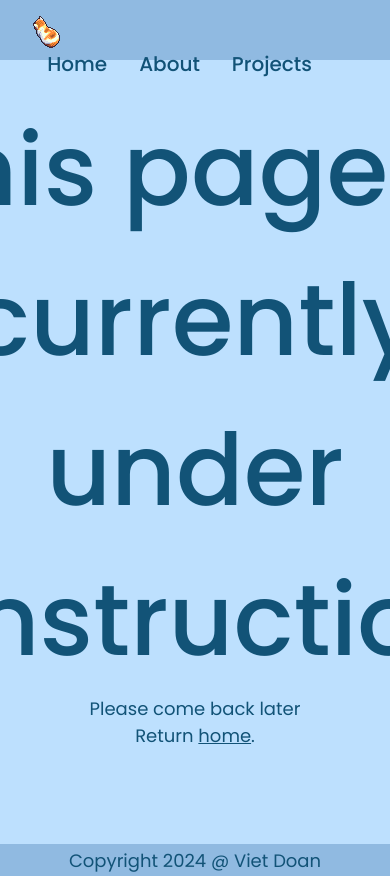
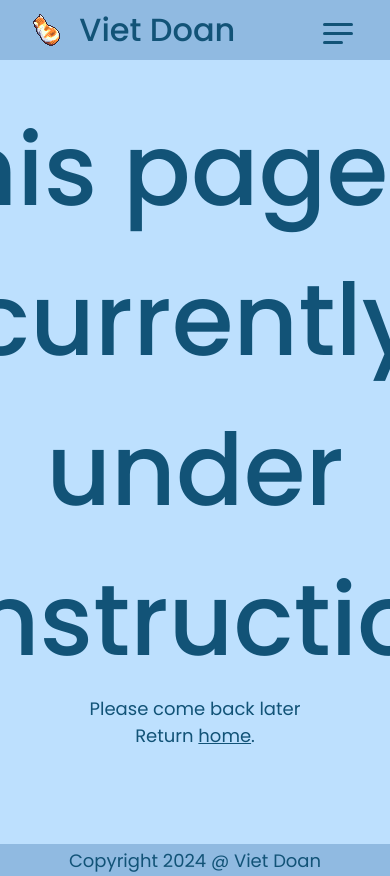
Before and after one commit to viet-doan/web.vietdoan.v2, a React (Create React App) app: page /contact in a window 390 px wide. Built offline with nearby package versions, Linux system fonts and the light colour scheme.

Commit message:
Add Responsive Navigation Menu

```diff
--- a/src/css/main.css
+++ b/src/css/main.css
@@ -52,9 +52,8 @@ p { font-size: 18px;}
 .nav-btn {
   color: #fff !important;
   background: #276e97;
-  font-size: 20px;
   font-weight: 500 !important;
-  padding: 8px 24px;
+  padding: 6px 18px;
   border: none;
   border-radius: 10px;
 }
@@ -66,8 +65,6 @@ p { font-size: 18px;}
   font-size: 18px;
   color: #ff8c00;
   border-radius: 10px;
-  /* background: #276e97; */
-  /* background: #fa8532; */
 }
 .nav-btn:hover,
 .btn-general:hover {
@@ -114,11 +111,13 @@ p { font-size: 18px;}
   font-size: 32px;
 }
 .nav-left {
-  justify-self: flex-start;
-  justify-content: flex-end !important;
+  justify-self: flex-end;
   position: relative;
   left: 8vw;
   height: 40px;
+  width: 100%;
+  display: flex;
+  align-items: center;
 }
 .nav-right {
   justify-self: flex-end;
@@ -126,9 +125,10 @@ p { font-size: 18px;}
   right: 8vw;
 }
 .nav-icon {
-  position: relative;
-  top: 6px;
   margin-right: 16px;
+}
+.nav-name {
+  margin-right: 20px;
 }
 .nav-item {
   justify-content: center;
@@ -136,11 +136,7 @@ p { font-size: 18px;}
   font-size: 20px;
 }
 .nav-item:hover {
-  padding: 6px 18px;
-  border: none;
-  font-size: 18px;
   color: #fff;
-  border-radius: 10px;
   background: #4190be;
 }
 
@@ -212,6 +208,7 @@ p { font-size: 18px;}
   color: #ff8c00;
   font-size: 20px;
   margin-right: 20px;
+  width: fit-content;
 }
 
 /* About Page */
@@ -324,6 +321,12 @@ footer {
   right: 8vw;
 }
 
+@media screen and (min-width: 950px) {
+  .menu-icon {
+    display: none !important;
+  }
+}
+
 @media screen and (max-width: 950px) {
   .landing-main,
   .row {
@@ -331,6 +334,7 @@ footer {
   }
 
   /* Navigation */
+  .navLinks,
   .nav-btn {
     display: none !important;
   }
@@ -429,3 +433,57 @@ footer {
     right: 0;
   }
 }
+
+
+  /* Menu Icons */
+  .btn-menu {
+    background: none;
+    border: none;
+  }
+  .btn-menu:hover {
+    border: none;
+    cursor: pointer;
+  }
+  .menu-icon {
+    position: relative;
+    top: 6px;
+    z-index: 3;
+  }
+  .line1 , .line2 , .line3{
+    width: 30px;
+    height: 3px;
+    margin-bottom: 6px;
+    background-color: #125377;
+    border-radius: 50px;
+    transition: 0.2s;
+  }
+  .line3{
+    width: 20px;
+  }
+  .active .line1{
+    transform: translate(0px , 9px) rotate(45deg);
+  }
+  .active .line2{
+    opacity: 0;
+  }
+  .active .line3{
+    width: 30px;
+    transform: translate(0px , -9px) rotate(-45deg);
+  }
+  .minimal-navLinks {
+    position: absolute;
+    top: 0;
+    right: 0;
+    display: flex;
+    flex-direction: column;
+    background: rgba(65, 144, 190, 1);
+    width: 200px;
+    height: fit-content;
+    padding: 10px 10px;
+    padding-top: 40px;
+    border-radius: 10px;
+    z-index: 2;
+  }
+  .minimal .nav-item {
+    display: none;
+  }
--- a/src/data/timeline.js
+++ b/src/data/timeline.js
@@ -7,7 +7,7 @@ const skills = [
       '🚢 Shipped koicorner.art (Personal Art Gallery).',
       '💻 Learned Figma.',
       '‍👨‍💻 Learned React.',
-      '💼 Completed the Internship at Quicksite continue to become a volunteer as a React Platform Developer.',
+      '💼 Invited to continue as a Volunteer Associate Software Engineer at Quicksite',
       '🚢 Shipped this site (First React Project).'
     ],
   },
--- a/src/general/Card.js
+++ b/src/general/Card.js
@@ -5,29 +5,21 @@ function Card() {
   const vietGithubURL = "https://github.com/viet-doan";
   const vietCVURL = process.env.PUBLIC_URL + "/Viet_Doan_Resume.pdf";
 
+  const resumeIcon =<svg xmlns="http://www.w3.org/2000/svg" width="40" height="40" class="bi bi-file-earmark-person-fill" viewBox="0 0 16 16"><path d="M9.293 0H4a2 2 0 0 0-2 2v12a2 2 0 0 0 2 2h8a2 2 0 0 0 2-2V4.707A1 1 0 0 0 13.707 4L10 .293A1 1 0 0 0 9.293 0M9.5 3.5v-2l3 3h-2a1 1 0 0 1-1-1M11 8a3 3 0 1 1-6 0 3 3 0 0 1 6 0m2 5.755V14a1 1 0 0 1-1 1H4a1 1 0 0 1-1-1v-.245S4 12 8 12s5 1.755 5 1.755"/></svg>;
+  const githubIcon =<svg xmlns="http://www.w3.org/2000/svg" width="40" height="40" class="bi bi-github" viewBox="0 0 16 16"><path d="M8 0C3.58 0 0 3.58 0 8c0 3.54 2.29 6.53 5.47 7.59.4.07.55-.17.55-.38 0-.19-.01-.82-.01-1.49-2.01.37-2.53-.49-2.69-.94-.09-.23-.48-.94-.82-1.13-.28-.15-.68-.52-.01-.53.63-.01 1.08.58 1.23.82.72 1.21 1.87.87 2.33.66.07-.52.28-.87.51-1.07-1.78-.2-3.64-.89-3.64-3.95 0-.87.31-1.59.82-2.15-.08-.2-.36-1.02.08-2.12 0 0 .67-.21 2.2.82.64-.18 1.32-.27 2-.27s1.36.09 2 .27c1.53-1.04 2.2-.82 2.2-.82.44 1.1.16 1.92.08 2.12.51.56.82 1.27.82 2.15 0 3.07-1.87 3.75-3.65 3.95.29.25.54.73.54 1.48 0 1.07-.01 1.93-.01 2.2 0 .21.15.46.55.38A8.01 8.01 0 0 0 16 8c0-4.42-3.58-8-8-8"/></svg>
+  const linkedinIcon =<a className="icon" href={vietLinkedinURL} target='_blank' rel="noreferrer"><svg xmlns="http://www.w3.org/2000/svg" width="40" height="40" class="bi bi-linkedin" viewBox="0 0 16 16"><path d="M0 1.146C0 .513.526 0 1.175 0h13.65C15.474 0 16 .513 16 1.146v13.708c0 .633-.526 1.146-1.175 1.146H1.175C.526 16 0 15.487 0 14.854zm4.943 12.248V6.169H2.542v7.225zm-1.2-8.212c.837 0 1.358-.554 1.358-1.248-.015-.709-.52-1.248-1.342-1.248S2.4 3.226 2.4 3.934c0 .694.521 1.248 1.327 1.248zm4.908 8.212V9.359c0-.216.016-.432.08-.586.173-.431.568-.878 1.232-.878.869 0 1.216.662 1.216 1.634v3.865h2.401V9.25c0-2.22-1.184-3.252-2.764-3.252-1.274 0-1.845.7-2.165 1.193v.025h-.016l.016-.025V6.169h-2.4c.03.678 0 7.225 0 7.225z"/></svg></a>
+
   return (
     <div className="column container-card">
       <div className="card-profile">
         <img src={profile} className="profile" alt="Profile" />
         <div className="card-icons">
           {/* Resume Icon */}
-          <a className="icon" href={vietCVURL} target='_blank' rel="noreferrer">
-            <svg xmlns="http://www.w3.org/2000/svg" width="40" height="40" class="bi bi-file-earmark-person-fill" viewBox="0 0 16 16">
-            <path d="M9.293 0H4a2 2 0 0 0-2 2v12a2 2 0 0 0 2 2h8a2 2 0 0 0 2-2V4.707A1 1 0 0 0 13.707 4L10 .293A1 1 0 0 0 9.293 0M9.5 3.5v-2l3 3h-2a1 1 0 0 1-1-1M11 8a3 3 0 1 1-6 0 3 3 0 0 1 6 0m2 5.755V14a1 1 0 0 1-1 1H4a1 1 0 0 1-1-1v-.245S4 12 8 12s5 1.755 5 1.755"/>
-            </svg>
-          </a>
+          <a className="icon" href={vietCVURL} target='_blank' rel="noreferrer">{resumeIcon}</a>
           {/* Github Icon */}
-          <a className="icon" href={vietGithubURL} target='_blank' rel="noreferrer">
-            <svg xmlns="http://www.w3.org/2000/svg" width="40" height="40" class="bi bi-github" viewBox="0 0 16 16">
-            <path d="M8 0C3.58 0 0 3.58 0 8c0 3.54 2.29 6.53 5.47 7.59.4.07.55-.17.55-.38 0-.19-.01-.82-.01-1.49-2.01.37-2.53-.49-2.69-.94-.09-.23-.48-.94-.82-1.13-.28-.15-.68-.52-.01-.53.63-.01 1.08.58 1.23.82.72 1.21 1.87.87 2.33.66.07-.52.28-.87.51-1.07-1.78-.2-3.64-.89-3.64-3.95 0-.87.31-1.59.82-2.15-.08-.2-.36-1.02.08-2.12 0 0 .67-.21 2.2.82.64-.18 1.32-.27 2-.27s1.36.09 2 .27c1.53-1.04 2.2-.82 2.2-.82.44 1.1.16 1.92.08 2.12.51.56.82 1.27.82 2.15 0 3.07-1.87 3.75-3.65 3.95.29.25.54.73.54 1.48 0 1.07-.01 1.93-.01 2.2 0 .21.15.46.55.38A8.01 8.01 0 0 0 16 8c0-4.42-3.58-8-8-8"/>
-            </svg>
-          </a>
+          <a className="icon" href={vietGithubURL} target='_blank' rel="noreferrer">{githubIcon}</a>
           {/* Linkedin Icon */}
-          <a className="icon" href={vietLinkedinURL} target='_blank' rel="noreferrer">
-            <svg xmlns="http://www.w3.org/2000/svg" width="40" height="40" class="bi bi-linkedin" viewBox="0 0 16 16">
-            <path d="M0 1.146C0 .513.526 0 1.175 0h13.65C15.474 0 16 .513 16 1.146v13.708c0 .633-.526 1.146-1.175 1.146H1.175C.526 16 0 15.487 0 14.854zm4.943 12.248V6.169H2.542v7.225zm-1.2-8.212c.837 0 1.358-.554 1.358-1.248-.015-.709-.52-1.248-1.342-1.248S2.4 3.226 2.4 3.934c0 .694.521 1.248 1.327 1.248zm4.908 8.212V9.359c0-.216.016-.432.08-.586.173-.431.568-.878 1.232-.878.869 0 1.216.662 1.216 1.634v3.865h2.401V9.25c0-2.22-1.184-3.252-2.764-3.252-1.274 0-1.845.7-2.165 1.193v.025h-.016l.016-.025V6.169h-2.4c.03.678 0 7.225 0 7.225z"/>
-            </svg>
-          </a>
+          <a className="icon" href={vietLinkedinURL} target='_blank' rel="noreferrer">{linkedinIcon}</a>
         </div>
       </div>
     </div>
--- a/src/general/Navigation.js
+++ b/src/general/Navigation.js
@@ -1,17 +1,59 @@
+import React, { useState, useEffect  } from 'react';
 import catIcon from '../assets/cat-icon.png';
 
 function Navigation() {
+  const [menuIsActive, setMenuIsActive] = React.useState(false);
+
+  useEffect(() => {
+    const handleInteract = (event) => {
+      if (event.type!='click') {
+        setMenuIsActive(false);
+        return;
+      }
+      if (!(event.target instanceof Element) || event.target.closest('.btn-menu')!== null) {
+        return;
+      }
+      setMenuIsActive(false);
+    };
+
+    window.addEventListener('click', handleInteract);
+    window.addEventListener('scroll', handleInteract);
+    window.addEventListener('resize', handleInteract);
+
+    return () => {
+      window.removeEventListener('click', handleInteract);
+      window.removeEventListener('scroll', handleInteract);
+      window.addEventListener('resize', handleInteract);
+    };
+  }, []);
+
 
   return (
     <nav className="navbar">
       <div className="nav-left">
-        <img className="nav-icon" src={catIcon} />
-        <a className="nav-item" href="/">Home</a>
-        <a className="nav-item" href="/About">About</a>
-        <a className="nav-item" href="/Projects">Projects</a>
-        {/* <a className="nav-item" href="/Experiences">Experiences</a> */}
+        <img className="nav-icon" src={catIcon} alt='Kitty Icon'/>
+        <a className="nav-name" href="/"><h3>Viet Doan</h3></a>
+        <div className="navLinks">
+          <a className="nav-item" href="/">Home</a>
+          <a className="nav-item" href="/About">About</a>
+          <a className="nav-item" href="/Projects">Projects</a>
+        </div>
       </div>
+
       <a className="nav-btn nav-right" href="/Contact">Contact</a>
+      <button className='btn-menu nav-right' onClick={() => setMenuIsActive(!menuIsActive)}>
+        <div className={`menu-icon ${menuIsActive ? 'active' : ''}`}>
+          <div className="line1"></div>
+          <div className="line2"></div>
+          <div className="line3"></div>
+        </div>
+        <div className={`${menuIsActive ? 'minimal-navLinks' : 'minimal'}`}>
+          <a className="nav-item" href="/">Home</a>
+          <a className="nav-item" href="/About">About</a>
+          <a className="nav-item" href="/Projects">Projects</a>
+          <a className="nav-item" href="/Contact">Contact</a>
+        </div>
+      </button>
     </nav>
   );
 }
```
